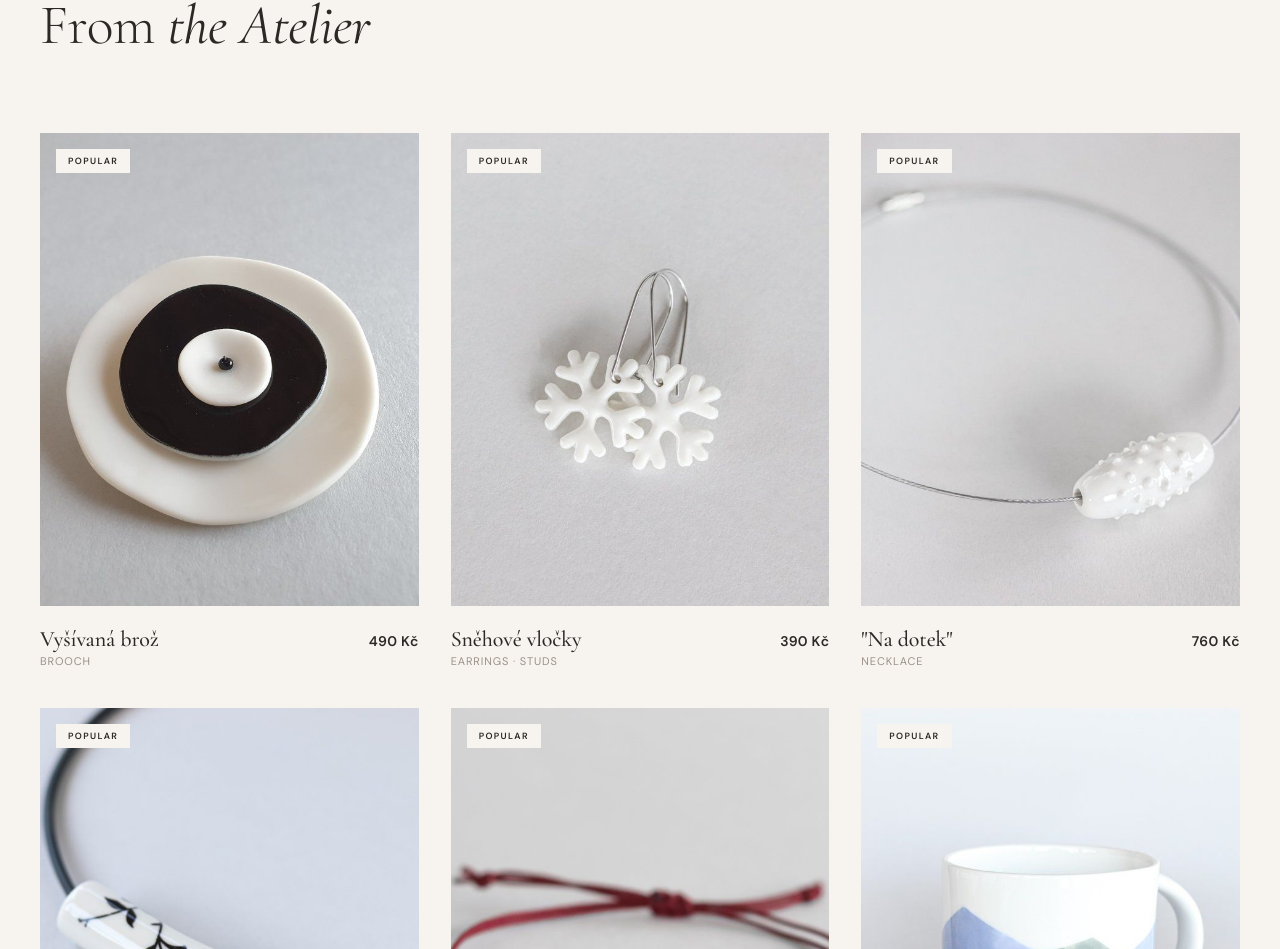
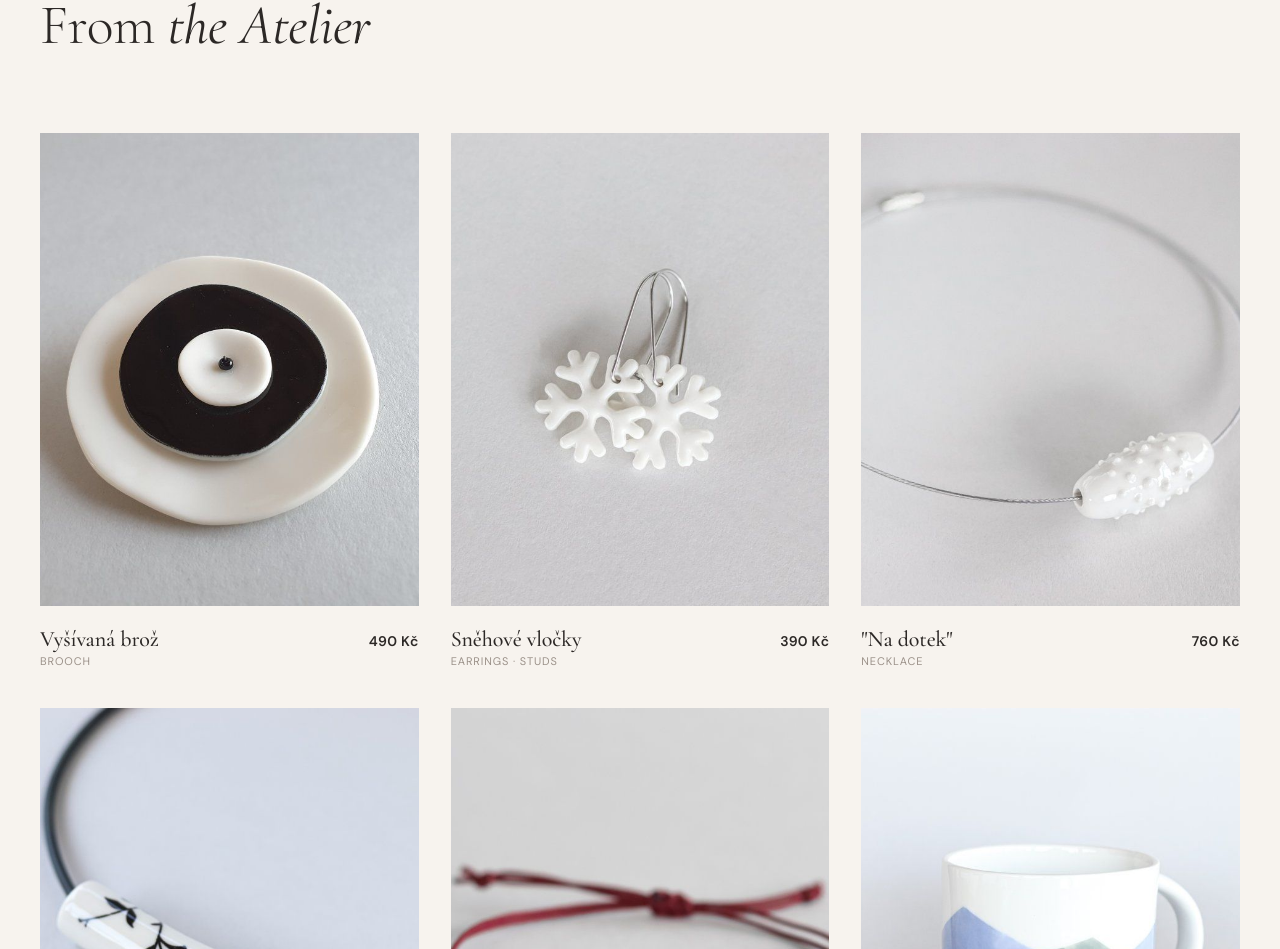
Before and after one commit to slami96/mallysremake, a Next.js app: page / in a window 1280 px wide. Shown: the part 987-1936 px from the top of the page. Built offline with nearby package versions, Linux system fonts and the light colour scheme.

Commit message:
Remove badge rendering from product cards
Removed conditional rendering for badges in product cards.

```diff
--- a/components/Products.jsx
+++ b/components/Products.jsx
@@ -27,9 +27,7 @@ function ProductCard({ p }) {
       onMouseEnter={() => setHovered(true)} onMouseLeave={() => setHovered(false)}>
       <div className="pcard__image-wrap">
         <Img src={hovered ? altSrc : p.img} alt={p.nameCz} />
-        {(p.featured || p.badge) && (
-          <div className="pcard__badge">{p.badge ? L(`badge_${p.badge}`) : L('popular')}</div>
-        )}
+
         <div className="pcard__hover-actions">
           <button className="pcard__action-btn pcard__action-btn--add" onClick={handleAdd}>
             {justAdded ? L('added_to_cart') : L('add_to_cart')}
```
